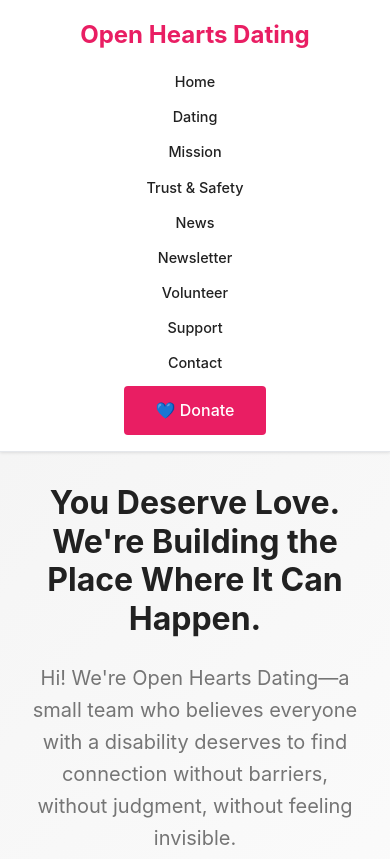
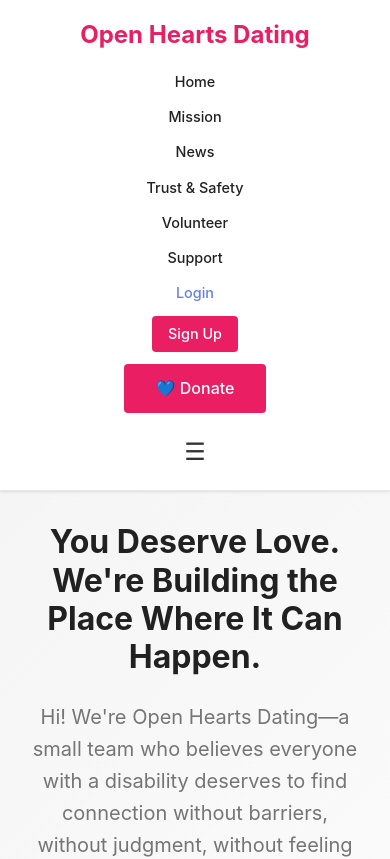
Before and after one commit to chevrutah247/openheartsdating, a Next.js app: page / in a window 390 px wide. Shown: the top 859 px of the page. Built offline with nearby package versions, Linux system fonts and the light colour scheme; no server answers.

Commit message:
Add dynamic navigation for logged in users

```diff
--- /dev/null
+++ b/app/components/Navigation.tsx
@@ -0,0 +1,199 @@
+'use client'
+
+import { useState, useEffect } from 'react'
+import { supabase } from '@/lib/supabase'
+import Link from 'next/link'
+import { useRouter } from 'next/navigation'
+
+export default function Navigation() {
+  const router = useRouter()
+  const [user, setUser] = useState<any>(null)
+  const [profile, setProfile] = useState<any>(null)
+  const [loading, setLoading] = useState(true)
+  const [mobileMenuOpen, setMobileMenuOpen] = useState(false)
+
+  useEffect(() => {
+    checkUser()
+
+    const { data: { subscription } } = supabase.auth.onAuthStateChange((_event, session) => {
+      setUser(session?.user || null)
+      if (session?.user) {
+        loadProfile(session.user.id)
+      } else {
+        setProfile(null)
+      }
+    })
+
+    return () => subscription.unsubscribe()
+  }, [])
+
+  const checkUser = async () => {
+    const { data: { user } } = await supabase.auth.getUser()
+    setUser(user)
+    if (user) {
+      await loadProfile(user.id)
+    }
+    setLoading(false)
+  }
+
+  const loadProfile = async (userId: string) => {
+    const { data } = await supabase
+      .from('profiles')
+      .select('display_name, role, verification_status')
+      .eq('id', userId)
+      .single()
+
+    setProfile(data)
+  }
+
+  const handleLogout = async () => {
+    await supabase.auth.signOut()
+    setUser(null)
+    setProfile(null)
+    router.push('/')
+  }
+
+  const isAdmin = profile?.role === 'admin' || profile?.role === 'moderator'
+  const isVerified = profile?.verification_status === 'verified'
+
+  return (
+    <nav className="navbar">
+      <div className="container">
+        <Link href="/" className="logo">
+          Open Hearts Dating
+        </Link>
+
+        {/* Desktop Navigation */}
+        <div className="nav-links desktop-nav">
+          {/* Public links */}
+          <Link href="/">Home</Link>
+          <Link href="/mission">Mission</Link>
+          <Link href="/news">News</Link>
+
+          {loading ? (
+            <span style={{ color: '#999' }}>...</span>
+          ) : user ? (
+            <>
+              {/* Logged in user links */}
+              <Link href="/dashboard">Dashboard</Link>
+              {isVerified && (
+                <>
+                  <Link href="/platform-preview/dating">Browse</Link>
+                  <Link href="/platform-preview/matches">Matches</Link>
+                  <Link href="/messages">Messages</Link>
+                </>
+              )}
+              {isAdmin && (
+                <Link href="/admin" style={{ color: '#f59e0b' }}>Admin</Link>
+              )}
+              <div className="nav-user-menu">
+                <span style={{
+                  color: '#667eea',
+                  fontWeight: 500,
+                  display: 'flex',
+                  alignItems: 'center',
+                  gap: '0.5rem'
+                }}>
+                  {isVerified && <span title="Verified">✅</span>}
+                  {profile?.display_name || 'User'}
+                </span>
+                <button
+                  onClick={handleLogout}
+                  style={{
+                    background: 'transparent',
+                    border: '1px solid #e5e7eb',
+                    padding: '0.4rem 0.8rem',
+                    borderRadius: '6px',
+                    cursor: 'pointer',
+                    fontSize: '0.9rem',
+                    color: '#666'
+                  }}
+                >
+                  Logout
+                </button>
+              </div>
+            </>
+          ) : (
+            <>
+              {/* Guest links */}
+              <Link href="/trust">Trust & Safety</Link>
+              <Link href="/volunteer">Volunteer</Link>
+              <Link href="/support">Support</Link>
+              <Link href="/login" className="nav-login">Login</Link>
+              <Link href="/signup" className="button button-small">Sign Up</Link>
+            </>
+          )}
+
+          <Link
+            href="https://gofund.me/77c6e9a3"
+            className="button"
+            target="_blank"
+            rel="noopener noreferrer"
+          >
+            💙 Donate
+          </Link>
+        </div>
+
+        {/* Mobile Menu Button */}
+        <button
+          className="mobile-menu-btn"
+          onClick={() => setMobileMenuOpen(!mobileMenuOpen)}
+          aria-label="Toggle menu"
+        >
+          {mobileMenuOpen ? '✕' : '☰'}
+        </button>
+      </div>
+
+      {/* Mobile Navigation */}
+      {mobileMenuOpen && (
+        <div className="mobile-nav">
+          <Link href="/" onClick={() => setMobileMenuOpen(false)}>Home</Link>
+          <Link href="/mission" onClick={() => setMobileMenuOpen(false)}>Mission</Link>
+          <Link href="/news" onClick={() => setMobileMenuOpen(false)}>News</Link>
+
+          {user ? (
+            <>
+              <div className="mobile-nav-divider" />
+              <Link href="/dashboard" onClick={() => setMobileMenuOpen(false)}>Dashboard</Link>
+              {isVerified && (
+                <>
+                  <Link href="/platform-preview/dating" onClick={() => setMobileMenuOpen(false)}>Browse Profiles</Link>
+                  <Link href="/platform-preview/matches" onClick={() => setMobileMenuOpen(false)}>My Matches</Link>
+                  <Link href="/messages" onClick={() => setMobileMenuOpen(false)}>Messages</Link>
+                </>
+              )}
+              {isAdmin && (
+                <Link href="/admin" onClick={() => setMobileMenuOpen(false)} style={{ color: '#f59e0b' }}>
+                  Admin Panel
+                </Link>
+              )}
+              <div className="mobile-nav-divider" />
+              <button onClick={handleLogout} className="mobile-logout-btn">
+                Logout ({profile?.display_name || 'User'})
+              </button>
+            </>
+          ) : (
+            <>
+              <Link href="/trust" onClick={() => setMobileMenuOpen(false)}>Trust & Safety</Link>
+              <Link href="/volunteer" onClick={() => setMobileMenuOpen(false)}>Volunteer</Link>
+              <Link href="/support" onClick={() => setMobileMenuOpen(false)}>Support</Link>
+              <div className="mobile-nav-divider" />
+              <Link href="/login" onClick={() => setMobileMenuOpen(false)}>Login</Link>
+              <Link href="/signup" onClick={() => setMobileMenuOpen(false)}>Sign Up</Link>
+            </>
+          )}
+
+          <div className="mobile-nav-divider" />
+          <Link
+            href="https://gofund.me/77c6e9a3"
+            target="_blank"
+            rel="noopener noreferrer"
+            onClick={() => setMobileMenuOpen(false)}
+          >
+            💙 Donate
+          </Link>
+        </div>
+      )}
+    </nav>
+  )
+}
--- a/app/globals.css
+++ b/app/globals.css
@@ -300,3 +300,110 @@ button {
     font-size: 1.125rem;
   }
 }
+/* ================================
+   NAVIGATION STYLES - ADD TO globals.css
+   ================================ */
+
+/* Desktop navigation */
+.desktop-nav {
+  display: flex;
+  align-items: center;
+  gap: 1.5rem;
+}
+
+.nav-user-menu {
+  display: flex;
+  align-items: center;
+  gap: 1rem;
+  margin-left: 0.5rem;
+  padding-left: 1rem;
+  border-left: 1px solid #e5e7eb;
+}
+
+.nav-login {
+  color: #667eea !important;
+  font-weight: 500;
+}
+
+.button-small {
+  padding: 0.4rem 1rem !important;
+  font-size: 0.9rem !important;
+}
+
+/* Mobile menu button */
+.mobile-menu-btn {
+  display: none;
+  background: transparent;
+  border: none;
+  font-size: 1.5rem;
+  cursor: pointer;
+  padding: 0.5rem;
+  color: #333;
+}
+
+/* Mobile navigation */
+.mobile-nav {
+  display: none;
+  flex-direction: column;
+  background: white;
+  padding: 1rem;
+  border-top: 1px solid #e5e7eb;
+  box-shadow: 0 4px 6px rgba(0, 0, 0, 0.1);
+}
+
+.mobile-nav a,
+.mobile-nav button {
+  display: block;
+  padding: 0.75rem 1rem;
+  color: #333;
+  text-decoration: none;
+  border-radius: 6px;
+}
+
+.mobile-nav a:hover {
+  background: #f3f4f6;
+}
+
+.mobile-nav-divider {
+  height: 1px;
+  background: #e5e7eb;
+  margin: 0.5rem 0;
+}
+
+.mobile-logout-btn {
+  background: transparent;
+  border: 1px solid #e5e7eb;
+  width: 100%;
+  text-align: left;
+  cursor: pointer;
+  color: #666;
+}
+
+/* Responsive */
+@media (max-width: 1024px) {
+  .desktop-nav {
+    display: none;
+  }
+
+  .mobile-menu-btn {
+    display: block;
+  }
+
+  .mobile-nav {
+    display: flex;
+  }
+}
+
+/* Navbar adjustments for logged in state */
+.navbar {
+  position: sticky;
+  top: 0;
+  z-index: 100;
+  background: white;
+}
+
+.navbar .container {
+  display: flex;
+  justify-content: space-between;
+  align-items: center;
+}
--- a/app/layout.tsx
+++ b/app/layout.tsx
@@ -1,6 +1,7 @@
 import './globals.css'
 import type { Metadata } from 'next'
 import Link from 'next/link'
+import Navigation from './components/Navigation'
 
 export const metadata: Metadata = {
   title: 'Open Hearts Dating',
@@ -15,27 +16,7 @@ export default function RootLayout({
   return (
     <html lang="en">
       <body>
-        <nav className="navbar">
-          <div className="container">
-            <Link href="/" className="logo">
-              Open Hearts Dating
-            </Link>
-            <div className="nav-links">
-              <Link href="/">Home</Link>
-              <Link href="/dating">Dating</Link>
-              <Link href="/mission">Mission</Link>
-              <Link href="/trust">Trust & Safety</Link>
-              <Link href="/news">News</Link>
-              <Link href="/newsletter">Newsletter</Link>
-              <Link href="/volunteer">Volunteer</Link>
-              <Link href="/support">Support</Link>
-              <Link href="/contact">Contact</Link>
-              <Link href="https://gofund.me/77c6e9a3" className="button" target="_blank" rel="noopener noreferrer">
-                💙 Donate
-              </Link>
-            </div>
-          </div>
-        </nav>
+        <Navigation />
 
         {children}
 
@@ -64,10 +45,10 @@ export default function RootLayout({
               <div>
                 <h4 style={{ marginBottom: '1rem', fontSize: '1rem' }}>Platform</h4>
                 <div style={{ display: 'flex', flexDirection: 'column', gap: '0.5rem' }}>
-                  <Link href="/dating" style={{ color: '#9ca3af', textDecoration: 'none' }}>Dating</Link>
-                  <Link href="/mission" style={{ color: '#9ca3af', textDecoration: 'none' }}>Mission</Link>
-                  <Link href="/trust" style={{ color: '#9ca3af', textDecoration: 'none' }}>Trust & Safety</Link>
-                  <Link href="/signup" style={{ color: '#9ca3af', textDecoration: 'none' }}>Sign Up</Link>
+                  <Link href="/platform-preview/dating" style={{ color: '#9ca3af', textDecoration: 'none' }}>Browse Profiles</Link>
+                  <Link href="/platform-preview/matches" style={{ color: '#9ca3af', textDecoration: 'none' }}>Matches</Link>
+                  <Link href="/messages" style={{ color: '#9ca3af', textDecoration: 'none' }}>Messages</Link>
+                  <Link href="/dashboard" style={{ color: '#9ca3af', textDecoration: 'none' }}>Dashboard</Link>
                 </div>
               </div>
 
@@ -76,7 +57,7 @@ export default function RootLayout({
                 <h4 style={{ marginBottom: '1rem', fontSize: '1rem' }}>Community</h4>
                 <div style={{ display: 'flex', flexDirection: 'column', gap: '0.5rem' }}>
                   <Link href="/news" style={{ color: '#9ca3af', textDecoration: 'none' }}>News</Link>
-                  <Link href="/newsletter" style={{ color: '#9ca3af', textDecoration: 'none' }}>Newsletter</Link>
+                  <Link href="/mission" style={{ color: '#9ca3af', textDecoration: 'none' }}>Mission</Link>
                   <Link href="/volunteer" style={{ color: '#9ca3af', textDecoration: 'none' }}>Volunteer</Link>
                   <Link href="/support" style={{ color: '#9ca3af', textDecoration: 'none' }}>Support</Link>
                 </div>
@@ -88,7 +69,8 @@ export default function RootLayout({
                 <div style={{ display: 'flex', flexDirection: 'column', gap: '0.5rem' }}>
                   <Link href="/contact" style={{ color: '#9ca3af', textDecoration: 'none' }}>Contact</Link>
                   <a href="https://gofund.me/77c6e9a3" target="_blank" rel="noopener noreferrer" style={{ color: '#9ca3af', textDecoration: 'none' }}>Donate</a>
-                  <Link href="/join" style={{ color: '#9ca3af', textDecoration: 'none' }}>Join Waitlist</Link>
+                  <Link href="/signup" style={{ color: '#9ca3af', textDecoration: 'none' }}>Sign Up</Link>
+                  <Link href="/login" style={{ color: '#9ca3af', textDecoration: 'none' }}>Login</Link>
                 </div>
               </div>
             </div>
```
